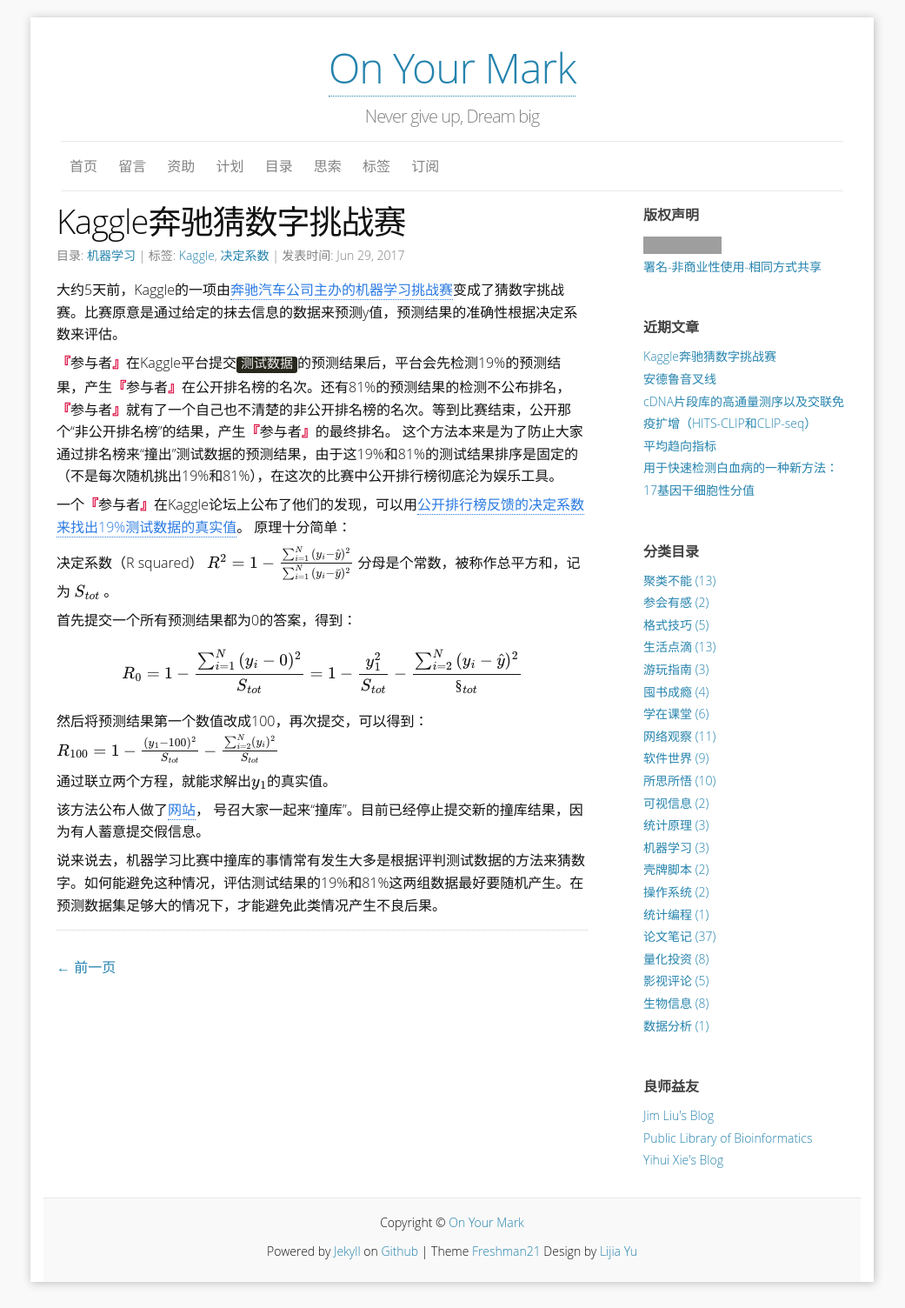
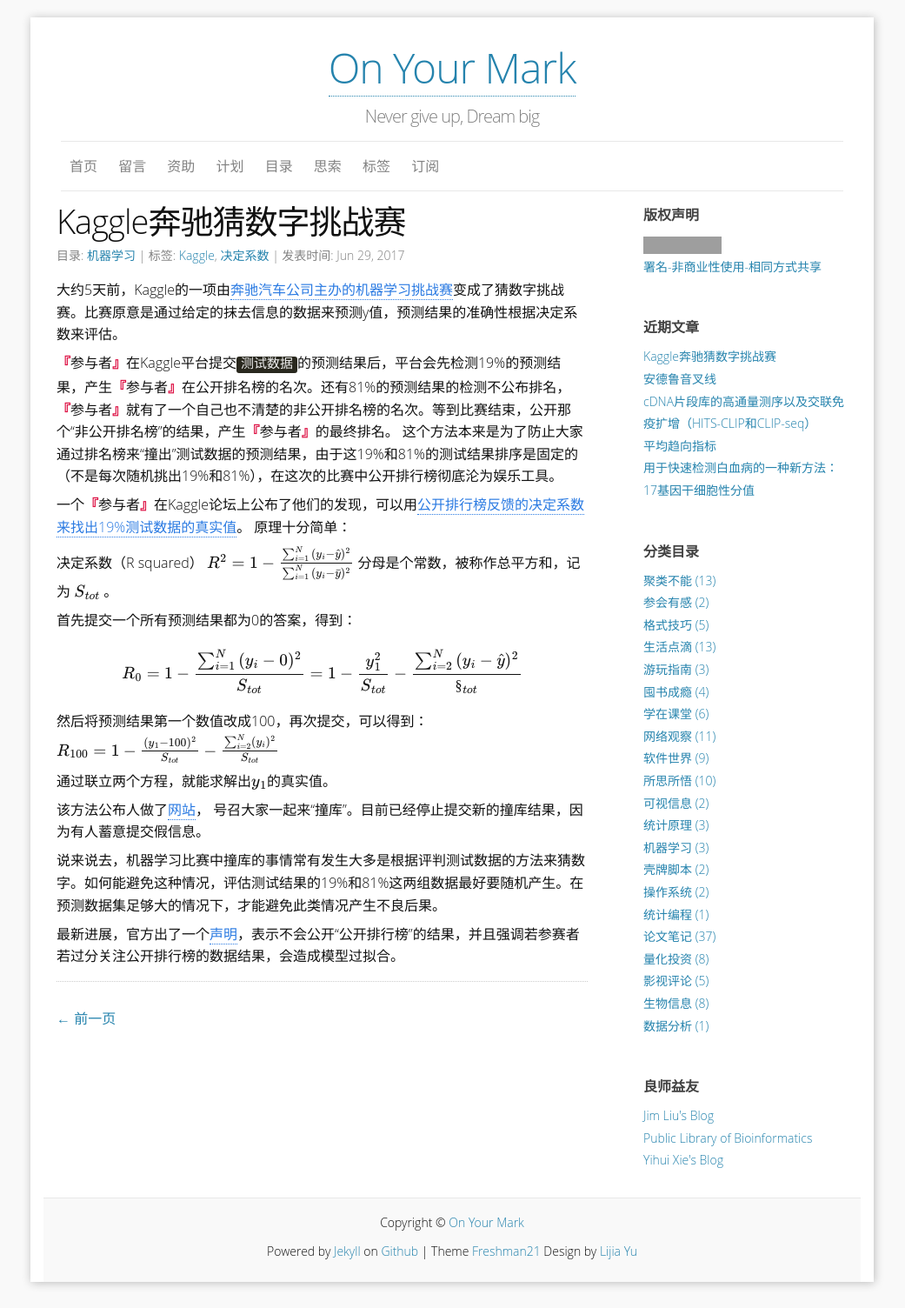
Before and after one commit to yulijia/cn, a Jekyll site: the page built from _posts/2017-06-29-can-you-cut-the-time-a-mercedes-benz-spends-on-the-test-bench.md, in a window 1280 px wide. Shown: the whole page at 87% size, without its empty margins (120-1161 px from the left). Built offline with Jekyll 4.4.1, drawn with Linux system fonts in a browser that asks for light colours; some web fonts are replaced; formulas are drawn with MathJax 3; comment, search, counter and statistics services are not loaded; grey boxes are pictures that could not be loaded.

Commit message:
update(content): news about public LB

```diff
--- a/_posts/2017-06-29-can-you-cut-the-time-a-mercedes-benz-spends-on-the-test-bench.md
+++ b/_posts/2017-06-29-can-you-cut-the-time-a-mercedes-benz-spends-on-the-test-bench.md
@@ -33,3 +33,5 @@
 该方法公布人做了[网站](https://crowdstats.eu/topics/kaggle-mercedes-benz-greener-manufacturing-leaderboard-probing)， 号召大家一起来“撞库”。目前已经停止提交新的撞库结果，因为有人蓄意提交假信息。
 
 说来说去，机器学习比赛中撞库的事情常有发生大多是根据评判测试数据的方法来猜数字。如何能避免这种情况，评估测试结果的19%和81%这两组数据最好要随机产生。在预测数据集足够大的情况下，才能避免此类情况产生不良后果。
+
+最新进展，官方出了一个[声明](https://www.kaggle.com/c/mercedes-benz-greener-manufacturing/discussion/35566)，表示不会公开“公开排行榜”的结果，并且强调若参赛者若过分关注公开排行榜的数据结果，会造成模型过拟合。
```
